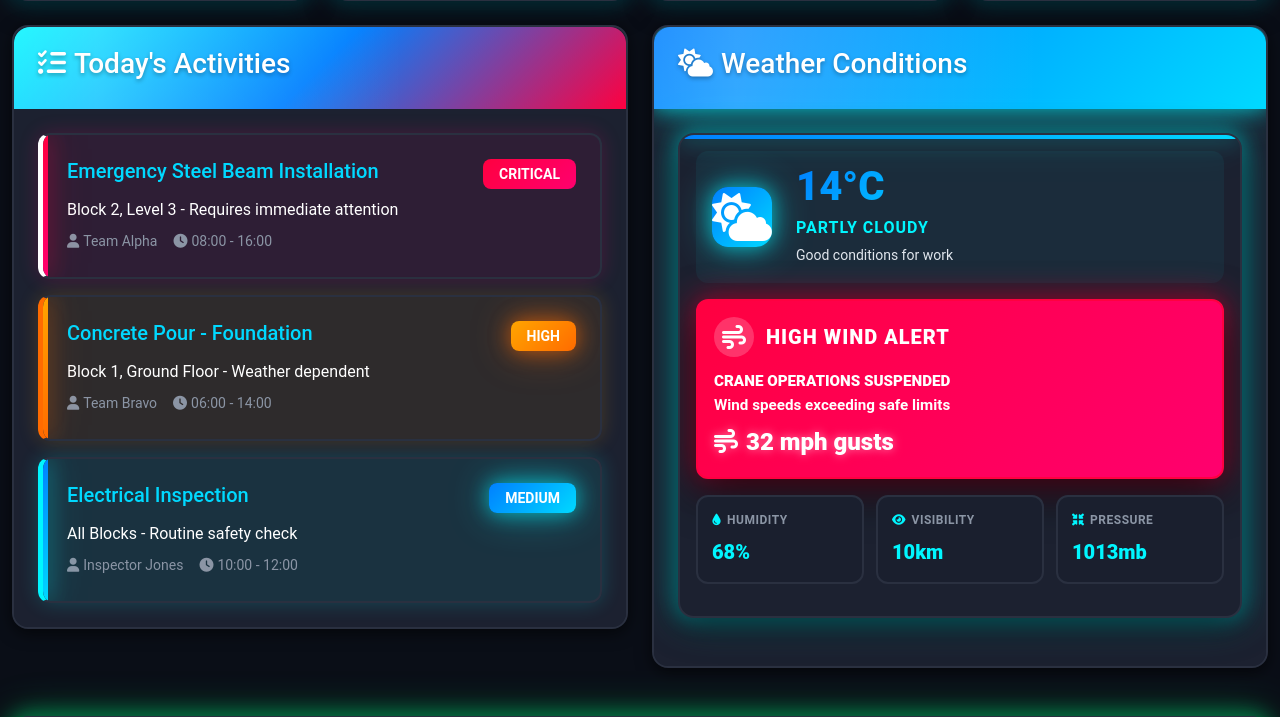
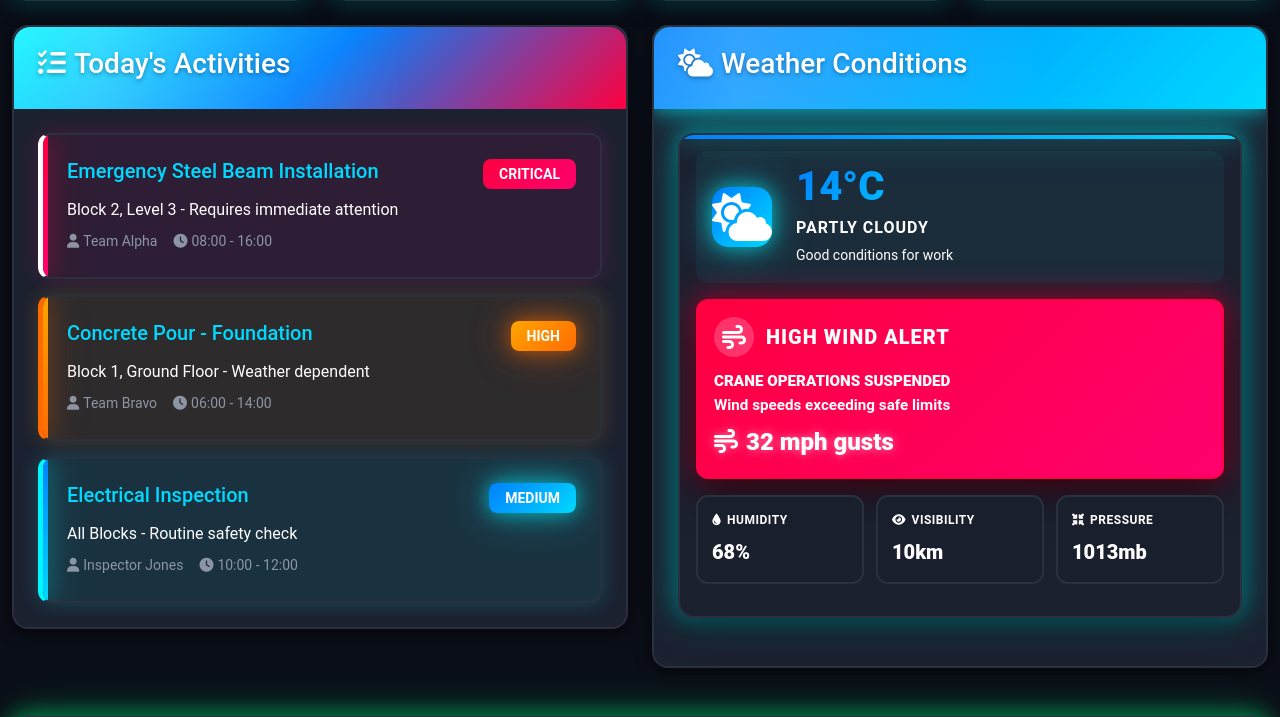
Before and after one commit to irlam/DABS, a PHP site: page /theme-demo.html in a window 1280 px wide. Shown: the part 853-1570 px from the top of the page. Run offline with PHP 8.4, Linux system fonts and the light colour scheme.

Commit message:
Fix weather card dark theme CSS with stronger selectors
Co-authored-by: irlam <13063146+irlam@users.noreply.github.com>

```diff
--- a/css/weather.css
+++ b/css/weather.css
@@ -39,10 +39,26 @@
     border-color: var(--border-neon);
 }
 
-/* Ensure weather card body also has dark background */
-.weather-card .card-body {
+/* Ensure weather card itself has dark background */
+.card.weather-card {
     background: var(--dark-bg-card) !important;
     color: var(--text-primary) !important;
+}
+
+/* Ensure weather card body also has dark background */
+.weather-card .card-body,
+.card.weather-card .card-body {
+    background: var(--dark-bg-card) !important;
+    color: var(--text-primary) !important;
+}
+
+/* Ensure all text in weather widget has correct colors */
+.weather-card * {
+    color: inherit;
+}
+
+.weather-card .card-body * {
+    color: var(--text-primary);
 }
 
 /* =================== CURRENT WEATHER SECTION =================== */
```
